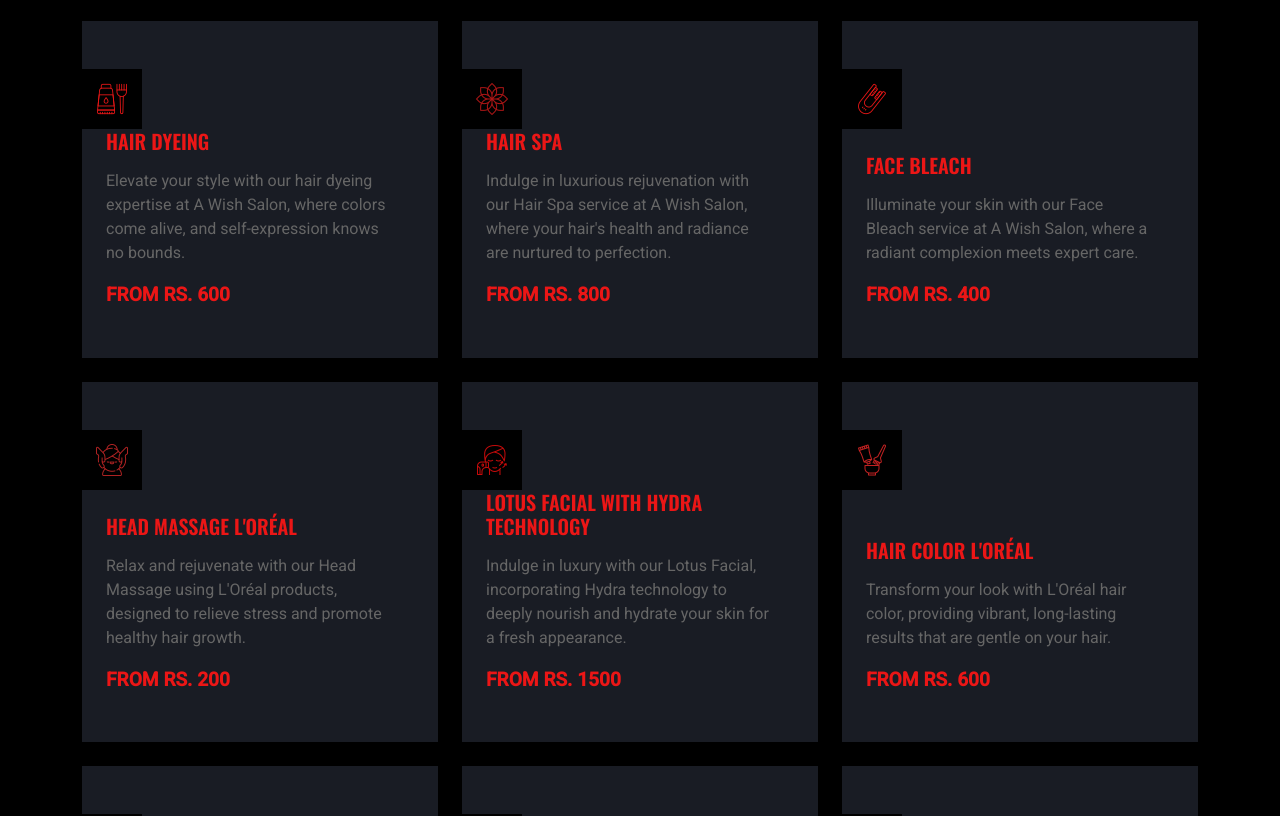
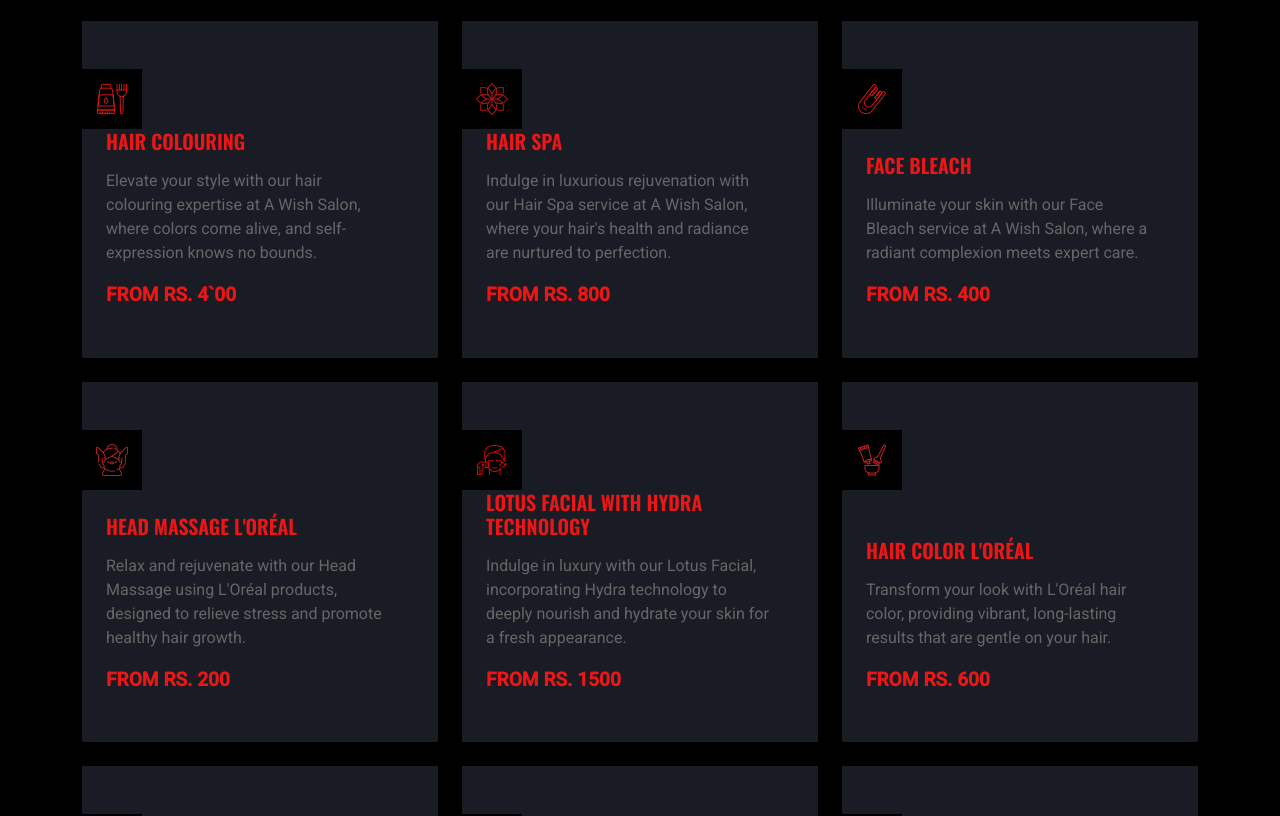
Before and after one commit to nehagithub07/Saloon, a plain HTML site: page service.html in a window 1280 px wide. Shown: the part 1984-2800 px from the top of the page. Drawn offline with nearby package versions, Linux system fonts and the light colour scheme.

Commit message:
ServicePageUpdated

```diff
--- a/service.html
+++ b/service.html
@@ -226,10 +226,10 @@
                             <img class="img-fluid" src="img/hair-dyeing.png" alt="">
                         </div>
                         <div class="ps-4">
-                            <h3 class="text-uppercase mb-3">Hair Dyeing</h3>
-                            <p>Elevate your style with our hair dyeing expertise at A Wish Salon, where colors come alive, and self-expression knows no bounds.</p>
+                            <h3 class="text-uppercase mb-3">Hair colouring</h3>
+                            <p>Elevate your style with our hair colouring expertise at A Wish Salon, where colors come alive, and self-expression knows no bounds.</p>
                             <span class="text-uppercase text-primary">
-                               from Rs. 600
+                               from Rs. 4`00
                             </span>
 
                         </div>
```
Also changed, not shown: index.html (+3 -3 lines).
